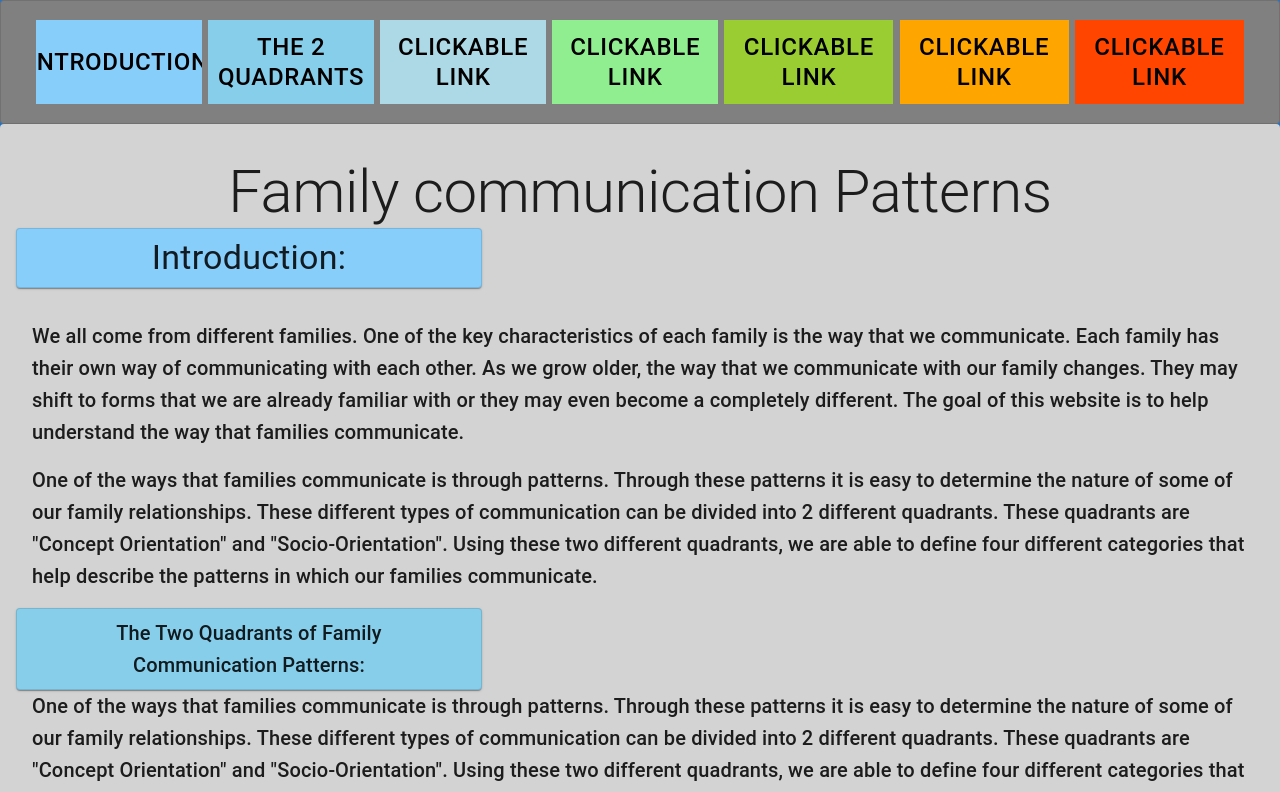
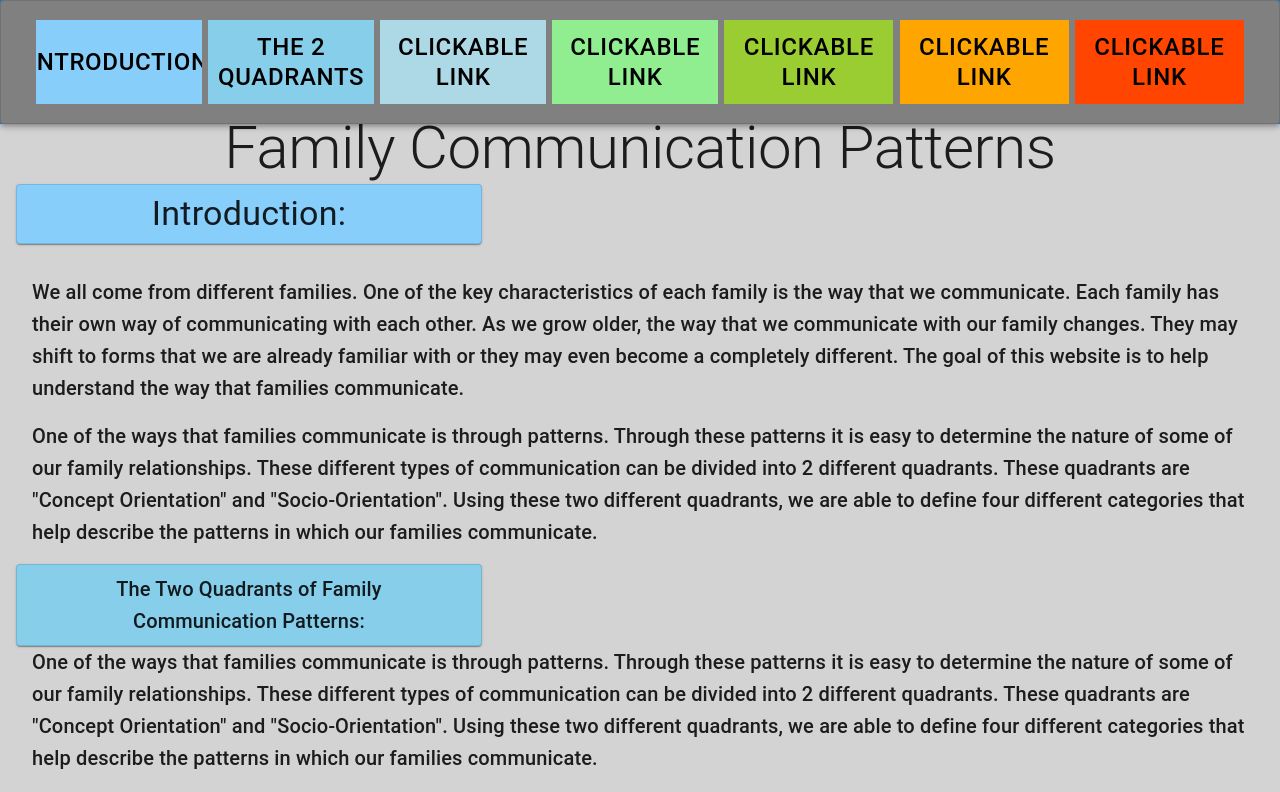
Before and after one commit to bwatson310/creative-project, a React (Create React App) app: page / in a window 1280 px wide. Shown: the top 792 px of the page. Built offline with nearby package versions, Linux system fonts and the light colour scheme.

Commit message:
fixed scroll bar

```diff
--- a/package.json
+++ b/package.json
@@ -11,8 +11,10 @@
     "@testing-library/user-event": "^13.5.0",
     "react": "^18.2.0",
     "react-dom": "^18.2.0",
+    "react-native-web": "^0.18.10",
     "react-router-hash-link": "^2.4.3",
     "react-scripts": "5.0.1",
+    "react-scroll": "^1.8.8",
     "web-vitals": "^2.1.4"
   },
   "scripts": {
--- a/src/App.js
+++ b/src/App.js
@@ -1,6 +1,5 @@
 import './App.css';
 import {AppBar, Box, Card, Paper, Tab, Tabs, Typography} from "@mui/material";
-
 
 function App() {
   return (
@@ -9,7 +8,7 @@ function App() {
             <Card sx={{backgroundColor: "grey", paddingBottom: "1rem", paddingTop: "1rem"}} variant="outlined"
                   height= "fit-content" width = "fit-content" alignContent="center">
                 <Tabs variant= "fullWidth" sx={{paddingX: "2rem"}}>
-                    <Tab  size= "medium" label="Introduction" href="#Introduction"  clickable sx={{
+                    <Tab  size= "medium" label="Introduction" href="introduction"  clickable sx={{
                         color: "black",
                         backgroundColor:"lightskyblue",
                         alignContent: "center",
@@ -75,9 +74,10 @@ function App() {
                     }}/>
                 </Tabs>
             </Card>
-            <Card sx={{backgroundColor: "lightgray", paddingY: "1rem"}}>
+        </AppBar>
+        <Card sx={{backgroundColor: "lightgray", paddingY: "1rem", paddingTop: "6rem"}}>
             <Typography textAlign="center" paddingTop="1rem" variant="h2" flex>
-                    Family communication Patterns
+                Family Communication Patterns
             </Typography>
             <Card variant="outlined" component={Paper} sx ={{
                 backgroundColor: "lightskyblue", paddingX: "2rem", width: "25rem", marginLeft: "1rem"}}>
@@ -134,7 +134,6 @@ function App() {
                 categories that help describe the patterns in which our families communicate.
             </Typography>
         </Card>
-        </AppBar>
       </Box>
 
 
```
Also changed, not shown: 2 other files (tests, documents, lock files or other folders). Lines whose indentation alone changed are shown as unchanged.
